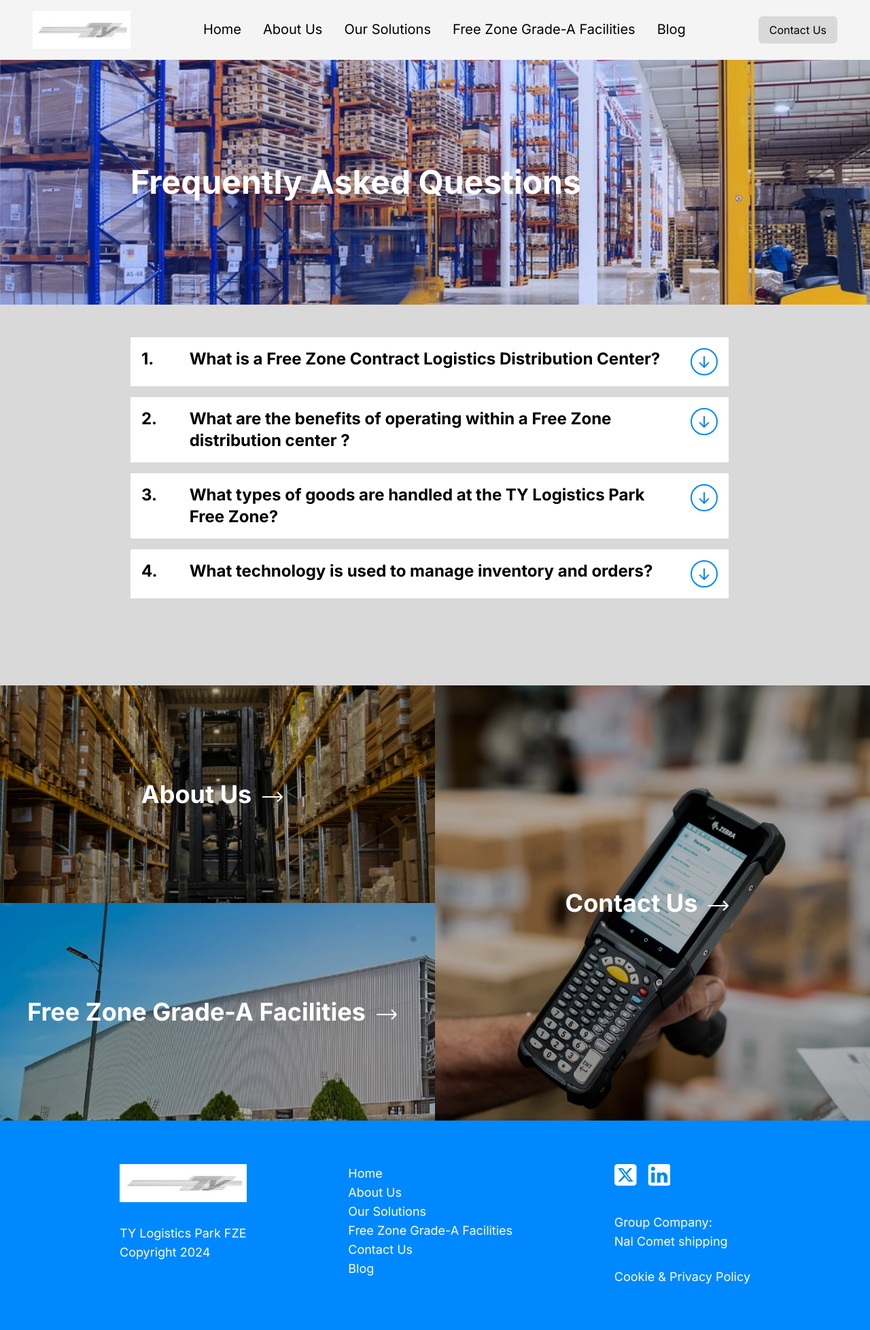
After one commit to GlennOnyango/static_logistics, a PHP site: page /faqs/ in a window 1280 px wide. The commit adds this page. Shown: the whole page at 68% size. Run offline with PHP 8.4, Linux system fonts and the light colour scheme; some libraries are stand-ins or nearby versions.

Commit message:
changes completed

```diff
--- /dev/null
+++ b/src/faqs/index.html
@@ -0,0 +1,491 @@
+<!DOCTYPE html>
+<html lang="en">
+  <head>
+    <meta charset="UTF-8" />
+    <meta name="viewport" content="width=device-width, initial-scale=1.0" />
+    <link href="../output.css" rel="stylesheet" />
+    <link rel="preconnect" href="https://fonts.googleapis.com" />
+    <link rel="preconnect" href="https://fonts.gstatic.com" crossorigin />
+    <link
+      href="https://fonts.googleapis.com/css2?family=Inter:ital,opsz,wght@0,14..32,100..900;1,14..32,100..900&display=swap"
+      rel="stylesheet"
+    />
+    <link
+      rel="stylesheet"
+      href="https://cdnjs.cloudflare.com/ajax/libs/font-awesome/6.6.0/css/all.min.css"
+      integrity="sha512-Kc323vGBEqzTmouAECnVceyQqyqdsSiqLQISBL29aUW4U/M7pSPA/gEUZQqv1cwx4OnYxTxve5UMg5GT6L4JJg=="
+      crossorigin="anonymous"
+      referrerpolicy="no-referrer"
+    />
+    <title>TY Logistics Park FZE</title>
+  </head>
+  <body>
+    <header
+      class="bg-third_tile_about text-dark_text_para flex flex-row justify-between px-4 sm:px-12 py-4"
+    >
+      <div class="flex justify-center items-center lg:hidden">
+        <button class="text-dark_text_para flex h-fit mobile-nav__toggle">
+          <i class="fas fa-bars text-2xl"></i>
+        </button>
+      </div>
+
+      <img
+        src="../assets/images/logo.jpeg"
+        alt="Logo"
+        class="w-36 h-14 hidden lg:flex"
+      />
+      <nav class="leading-12 hidden lg:flex">
+        <ul class="flex justify-center gap-8">
+          <li>
+            <a href="../" class="font-inter text-xl">Home</a>
+          </li>
+          <li>
+            <a href="../about-us/" class="font-inter text-xl">About Us</a>
+          </li>
+          <li>
+            <a href="./" class="font-inter text-xl">Our Solutions</a>
+          </li>
+          <li>
+            <a
+              href="../free-zone-grade-a-facilities/"
+              class="font-inter text-xl"
+              >Free Zone Grade-A Facilities</a
+            >
+          </li>
+          <li>
+            <a href="../blog/" class="font-inter text-xl">Blog</a>
+          </li>
+        </ul>
+      </nav>
+
+      <div class="flex items-center">
+        <a
+          class="bg-solutions_card font-inter px-4 py-2 w-fit h-fit text-dark_text_para rounded-md transition ease-in-out delay-150 hover:-translate-y-1 hover:scale-110 hover:bg-dark_background hover:text-white duration-300"
+          href="../contact-us/"
+          >Contact Us</a
+        >
+      </div>
+    </header>
+
+    <section
+      class="bg-third_tile_about text-dark_text_para h-screen px-4 mobile-nav hidden"
+    >
+      <ul class="space-y-4">
+        <li>
+          <a href="../" class="font-inter text-xl">Home</a>
+        </li>
+        <li>
+          <a href="../about-us/" class="font-inter text-xl">About Us</a>
+        </li>
+        <li>
+          <a href="./" class="font-inter text-xl">Our Solutions</a>
+        </li>
+        <li>
+          <a href="../free-zone-grade-a-facilities/" class="font-inter text-xl"
+            >Free Zone Grade-A Facilities</a
+          >
+        </li>
+
+        <li>
+          <a href="../blog/" class="font-inter text-xl">Blog</a>
+        </li>
+      </ul>
+    </section>
+    <main class="main-body">
+      <!-- Image and advert -->
+      <section class="min-h-[45vh] advert">
+        <div
+          class="px-10 md:px-24 lg:px-36 xl:px-48 flex items-center min-h-[inherit] advert_div"
+        >
+          <h1
+            class="text-5xl font-bold font-inter text-white col-span-2 text-start"
+          >
+            Frequently Asked Questions
+          </h1>
+        </div>
+      </section>
+
+      <!--Frequently Asked Questions ?-->
+
+      <section
+        class="min-h-[70vh] bg-solutions_card text-dark_text_para px-10 md:px-48 py-12 flex flex-col"
+      >
+        <ul class="h-96 pr-4 overflow-y-scroll customized_scroll">
+          <li class="font-inter text-2xl mb-4 grid grid-cols-12 p-4 bg-white">
+            <span class="col-span-1 font-bold"> 1.</span>
+            <span class="col-span-10 font-bold text-wrap"
+              >What is a Free Zone Contract Logistics Distribution Center?</span
+            >
+            <div class="col-span-1 flex justify-end">
+              <svg
+                width="40"
+                height="40"
+                viewBox="0 0 40 40"
+                fill="none"
+                id="faq_arrow"
+                xmlns="http://www.w3.org/2000/svg"
+              >
+                <path
+                  d="M19.2929 28.7071C19.6834 29.0976 20.3166 29.0976 20.7071 28.7071L27.0711 22.3431C27.4616 21.9526 27.4616 21.3195 27.0711 20.9289C26.6805 20.5384 26.0474 20.5384 25.6569 20.9289L20 26.5858L14.3431 20.9289C13.9526 20.5384 13.3195 20.5384 12.9289 20.9289C12.5384 21.3195 12.5384 21.9526 12.9289 22.3431L19.2929 28.7071ZM19 12L19 28L21 28L21 12L19 12Z"
+                  fill="#0088FF"
+                />
+                <circle
+                  cx="20"
+                  cy="20"
+                  r="19"
+                  stroke="#0088FF"
+                  stroke-width="2"
+                />
+              </svg>
+            </div>
+
+            <div class="col-span-10 col-start-2 pt-4 hidden">
+              <p class="text-xl mb-4">
+                A Free Zone Contract Logistics Distribution Center is a
+                specialized facility located within a free trade zone that
+                offers comprehensive logistics services, including warehousing,
+                inventory management, order fulfillment, and distribution.
+              </p>
+              <p class="text-xl mb-4">
+                The benefits of operating within a Free Zone distribution center
+                are:
+              </p>
+              <ul class="text-xl list-disc px-12 space-y-4">
+                <li>
+                  Increased access to Nigeria and West African Markets with
+                  fulfilment in days compared to months via the TY Logistics
+                  Park Free Zone
+                </li>
+
+                <li>
+                  Tax deferment until when goods are removed for Nigerian
+                  destination
+                </li>
+
+                <li>
+                  Duties relief for re-exported goods into regional countries.
+                  Duties are only applicable on destination countries
+                </li>
+
+                <li>Simplified import/export and customs procedures</li>
+
+                <li>Ease of Repatriation of profits and capital</li>
+
+                <li>
+                  Move capital in stable Forex in and out of the Free Zone
+                  freely
+                </li>
+
+                <li>Access to advanced logistics infrastructure</li>
+              </ul>
+            </div>
+          </li>
+          <li class="font-inter text-2xl mb-4 grid grid-cols-12 p-4 bg-white">
+            <span class="col-span-1 font-bold">2.</span>
+
+            <span class="col-span-10 font-bold text-wrap"
+              >What are the benefits of operating within a Free Zone
+              distribution center ?
+            </span>
+            <div class="col-span-1 flex justify-end">
+              <svg
+                width="40"
+                height="40"
+                viewBox="0 0 40 40"
+                fill="none"
+                id="faq_arrow"
+                xmlns="http://www.w3.org/2000/svg"
+              >
+                <path
+                  d="M19.2929 28.7071C19.6834 29.0976 20.3166 29.0976 20.7071 28.7071L27.0711 22.3431C27.4616 21.9526 27.4616 21.3195 27.0711 20.9289C26.6805 20.5384 26.0474 20.5384 25.6569 20.9289L20 26.5858L14.3431 20.9289C13.9526 20.5384 13.3195 20.5384 12.9289 20.9289C12.5384 21.3195 12.5384 21.9526 12.9289 22.3431L19.2929 28.7071ZM19 12L19 28L21 28L21 12L19 12Z"
+                  fill="#0088FF"
+                />
+                <circle
+                  cx="20"
+                  cy="20"
+                  r="19"
+                  stroke="#0088FF"
+                  stroke-width="2"
+                />
+              </svg>
+            </div>
+
+            <div class="col-span-10 col-start-2 pt-4 hidden">
+              <p class="text-xl">
+                The TY Free Zone center is equipped to handle a wide range of
+                goods including general cargo, FMCG, Food Grade products,
+                healthcare and pharma products, sensitive products, technology
+                devices, appliances, fashion, automotive parts, out-of-gauge
+                mining equipment, chemicals among others. The logistics park has
+                specialized racking storage areas, handling procedures and value
+                added services.
+              </p>
+            </div>
+          </li>
+          <li class="font-inter text-2xl mb-4 grid grid-cols-12 p-4 bg-white">
+            <span class="col-span-1 font-bold">3.</span>
+            <span class="col-span-10 font-bold text-wrap">
+              What types of goods are handled at the TY Logistics Park Free
+              Zone?
+            </span>
+            <div class="col-span-1 flex justify-end">
+              <svg
+                width="40"
+                height="40"
+                viewBox="0 0 40 40"
+                fill="none"
+                id="faq_arrow"
+                xmlns="http://www.w3.org/2000/svg"
+              >
+                <path
+                  d="M19.2929 28.7071C19.6834 29.0976 20.3166 29.0976 20.7071 28.7071L27.0711 22.3431C27.4616 21.9526 27.4616 21.3195 27.0711 20.9289C26.6805 20.5384 26.0474 20.5384 25.6569 20.9289L20 26.5858L14.3431 20.9289C13.9526 20.5384 13.3195 20.5384 12.9289 20.9289C12.5384 21.3195 12.5384 21.9526 12.9289 22.3431L19.2929 28.7071ZM19 12L19 28L21 28L21 12L19 12Z"
+                  fill="#0088FF"
+                />
+                <circle
+                  cx="20"
+                  cy="20"
+                  r="19"
+                  stroke="#0088FF"
+                  stroke-width="2"
+                />
+              </svg>
+            </div>
+
+            <div class="col-span-10 col-start-2 pt-4 hidden">
+              <p class="text-xl">
+                At the center of our operations are a warehouse management
+                system (WMS) and inventory tracking technology, including
+                barcode scanning, and real-time data analytics, to ensure
+                accurate and efficient operations. The WMS is end-to-end that
+                tracks inventory as soon as it gets to the warehouse, receiving,
+                put-away, inventory management, cycle counts and stock counts,
+                order processing, pick and pack, and dispatch.
+              </p>
+            </div>
+          </li>
+          <li class="font-inter text-2xl mb-4 grid grid-cols-12 p-4 bg-white">
+            <span class="col-span-1 font-bold">4.</span>
+            <span class="col-span-10 font-bold text-wrap">
+              What technology is used to manage inventory and orders?
+            </span>
+            <div class="col-span-1 flex justify-end">
+              <svg
+                width="40"
+                height="40"
+                viewBox="0 0 40 40"
+                fill="none"
+                id="faq_arrow"
+                xmlns="http://www.w3.org/2000/svg"
+              >
+                <path
+                  d="M19.2929 28.7071C19.6834 29.0976 20.3166 29.0976 20.7071 28.7071L27.0711 22.3431C27.4616 21.9526 27.4616 21.3195 27.0711 20.9289C26.6805 20.5384 26.0474 20.5384 25.6569 20.9289L20 26.5858L14.3431 20.9289C13.9526 20.5384 13.3195 20.5384 12.9289 20.9289C12.5384 21.3195 12.5384 21.9526 12.9289 22.3431L19.2929 28.7071ZM19 12L19 28L21 28L21 12L19 12Z"
+                  fill="#0088FF"
+                />
+                <circle
+                  cx="20"
+                  cy="20"
+                  r="19"
+                  stroke="#0088FF"
+                  stroke-width="2"
+                />
+              </svg>
+            </div>
+
+            <div class="col-span-10 col-start-2 pt-4 hidden">
+              <p class="text-xl">
+                The Distribution Center caters to a wide range of businesses,
+                including importers, OEMs, manufacturers, wholesalers,
+                e-commerce companies, retailers, distributors, chemicals and
+                mining companies among others looking to streamline their supply
+                chain operations and access the Nigerian and the West African
+                markets more efficiently with increased fulfilment lead times
+                (fulfilment in days compared to months).
+              </p>
+            </div>
+          </li>
+
+          <li class="font-inter text-2xl mb-4 grid grid-cols-12 p-4 bg-white">
+            <span class="col-span-1 font-bold"> 5.</span>
+            <span class="col-span-10 font-bold text-wrap">
+              Who can use the services of TY Logistics Park Free Zone logistics
+              distribution center?
+            </span>
+            <div class="col-span-1 flex justify-end">
+              <svg
+                width="40"
+                height="40"
+                viewBox="0 0 40 40"
+                fill="none"
+                id="faq_arrow"
+                xmlns="http://www.w3.org/2000/svg"
+              >
+                <path
+                  d="M19.2929 28.7071C19.6834 29.0976 20.3166 29.0976 20.7071 28.7071L27.0711 22.3431C27.4616 21.9526 27.4616 21.3195 27.0711 20.9289C26.6805 20.5384 26.0474 20.5384 25.6569 20.9289L20 26.5858L14.3431 20.9289C13.9526 20.5384 13.3195 20.5384 12.9289 20.9289C12.5384 21.3195 12.5384 21.9526 12.9289 22.3431L19.2929 28.7071ZM19 12L19 28L21 28L21 12L19 12Z"
+                  fill="#0088FF"
+                />
+                <circle
+                  cx="20"
+                  cy="20"
+                  r="19"
+                  stroke="#0088FF"
+                  stroke-width="2"
+                />
+              </svg>
+            </div>
+
+            <div class="col-span-10 col-start-2 pt-4 hidden">
+              <p class="text-xl">
+                Rates and costs vary based on the services required, the volume
+                of goods, and the duration of storage. TY Logistics Park FZE
+                offers flexible pricing models to suit different business needs,
+                and detailed quotes can be provided upon request. Get started
+                here
+                <a href="./contact-us/" class="text-blue-400 underline"
+                  >contact us</a
+                >.
+              </p>
+            </div>
+          </li>
+        </ul>
+      </section>
+
+      <!--Image cards-->
+
+      <section
+        class="min-h-[80vh] bg-dark_background grid grid-cols-2 grid-rows-3 md:grid-rows-2"
+      >
+        <div
+          class="col-span-2 md:col-span-1 row-span-1 about_us_card_background"
+        >
+          <a
+            href="../about-us/"
+            class="flex justify-center items-center images_card_div h-full"
+          >
+            <h2 class="text-4xl font-inter font-bold text-white">About Us</h2>
+            <button class="px-4 sm:pt-2 text-white w-fit h-fit">
+              <img
+                src="../assets/images/Arrow 2.png"
+                alt="Direction"
+                class="h-4"
+              />
+            </button>
+          </a>
+        </div>
+        <div
+          class="col-span-2 md:col-span-1 row-span-1 md:row-span-2 contact_us_card_background"
+        >
+          <a
+            href="../contact-us/"
+            class="flex justify-center items-center images_card_div h-full"
+          >
+            <h2 class="text-4xl font-inter font-bold text-white">Contact Us</h2>
+            <button class="px-4 sm:pt-2 text-white w-fit h-fit">
+              <img
+                src="../assets/images/Arrow 2.png"
+                alt="Direction"
+                class="h-4"
+              />
+            </button>
+          </a>
+        </div>
+        <div
+          class="col-span-2 md:col-span-1 row-span-1 free_zone_card_background"
+        >
+          <a
+            href="../free-zone-grade-a-facilities/"
+            class="flex justify-center items-center images_card_div h-full px-8"
+          >
+            <h2 class="text-4xl font-inter font-bold text-white">
+              Free Zone Grade-A Facilities
+            </h2>
+
+            <button class="px-4 sm:pt-2 text-white w-fit h-fit">
+              <img
+                src="../assets/images/Arrow 2.png"
+                alt="Direction"
+                class="h-4"
+              />
+            </button>
+          </a>
+        </div>
+      </section>
+    </main>
+
+    <footer
+      class="bg-light_blue_background flex flex-col sm:flex-row gap-4 justify-between px-10 lg:px-44 py-16 footer-ext"
+    >
+      <div class="flex flex-col">
+        <img
+          src="../assets/images/logo.jpeg"
+          alt="Logo"
+          class="h-14 mb-8"
+          loading="lazy"
+        />
+        <h5 class="text-white text-start font-inter text-lg">
+          TY Logistics Park FZE
+        </h5>
+
+        <h5 class="text-white text-start font-inter text-lg">Copyright 2024</h5>
+      </div>
+
+      <div>
+        <ul class="gap-2">
+          <li>
+            <a href="../" class="font-inter text-white text-lg">Home</a>
+          </li>
+          <li>
+            <a href="../about-us/" class="font-inter text-white text-lg"
+              >About Us</a
+            >
+          </li>
+          <li>
+            <a href="./" class="font-inter text-white text-lg">Our Solutions</a>
+          </li>
+          <li>
+            <a
+              href="../free-zone-grade-a-facilities/"
+              class="font-inter text-white text-lg"
+              >Free Zone Grade-A Facilities</a
+            >
+          </li>
+          <li>
+            <a href="../contact-us/" class="font-inter text-white text-lg"
+              >Contact Us</a
+            >
+          </li>
+          <li>
+            <a href="../blog/" class="font-inter text-white text-lg">Blog</a>
+          </li>
+        </ul>
+      </div>
+      <div class="flex flex-col">
+        <div class="flex flex-row gap-4 mb-10">
+          <img
+            src="../assets/vectors/xVector.png"
+            alt="Phone"
+            class="h-8"
+            loading="lazy"
+          />
+          <img
+            src="../assets/vectors/lVector.png"
+            alt="Phone"
+            class="h-8"
+            loading="lazy"
+          />
+        </div>
+
+        <h5 class="text-white text-start font-inter text-lg">Group Company:</h5>
+        <h5 class="text-white text-start font-inter text-lg mb-6">
+          Nal Comet shipping
+        </h5>
+
+        <h5 class="text-white text-start font-inter text-lg">
+          Cookie & Privacy Policy
+        </h5>
+      </div>
+    </footer>
+
+    <script src="../js/mobile-nav.js"></script>
+    <script src="../js/faq.js"></script>
+  </body>
+</html>
--- a/src/js/carousel.js
+++ b/src/js/carousel.js
@@ -47,7 +47,6 @@ document.addEventListener("DOMContentLoaded", () => {
   change_vector = (current_id) => {
     document.querySelectorAll(".vector_change").forEach((e) => {
       if (current_id === e.id) {
-        console.log(e.id);
         //update vector color
         document.querySelector(`#${e.id}`).classList.remove("fill-white");
 
--- a/src/output.css
+++ b/src/output.css
@@ -570,6 +570,22 @@ video {
   grid-column: span 4 / span 4;
 }
 
+.col-span-10 {
+  grid-column: span 10 / span 10;
+}
+
+.col-span-12 {
+  grid-column: span 12 / span 12;
+}
+
+.col-span-8 {
+  grid-column: span 8 / span 8;
+}
+
+.col-start-2 {
+  grid-column-start: 2;
+}
+
 .row-span-1 {
   grid-row: span 1 / span 1;
 }
@@ -790,6 +806,10 @@ video {
   grid-template-columns: repeat(4, minmax(0, 1fr));
 }
 
+.grid-cols-12 {
+  grid-template-columns: repeat(12, minmax(0, 1fr));
+}
+
 .grid-rows-3 {
   grid-template-rows: repeat(3, minmax(0, 1fr));
 }
@@ -812,6 +832,10 @@ video {
 
 .justify-start {
   justify-content: flex-start;
+}
+
+.justify-end {
+  justify-content: flex-end;
 }
 
 .justify-center {
@@ -848,6 +872,10 @@ video {
   overflow-y: scroll;
 }
 
+.text-wrap {
+  text-wrap: wrap;
+}
+
 .rounded {
   border-radius: 0.25rem;
 }
```
Also changed, not shown: other parts of src/output.css (+39 -0 lines), src/index.html (+130 -50 lines), src/js/faq.js (added, +11 -0 lines).
